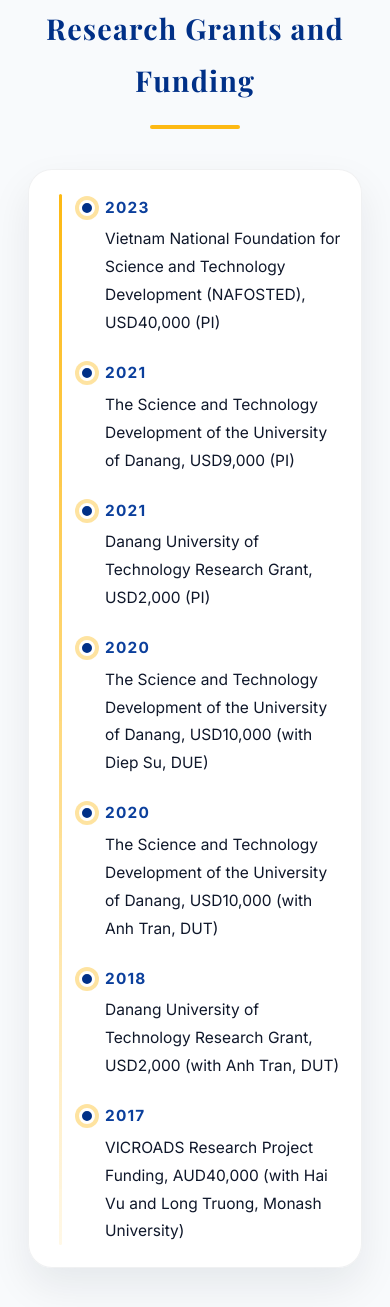
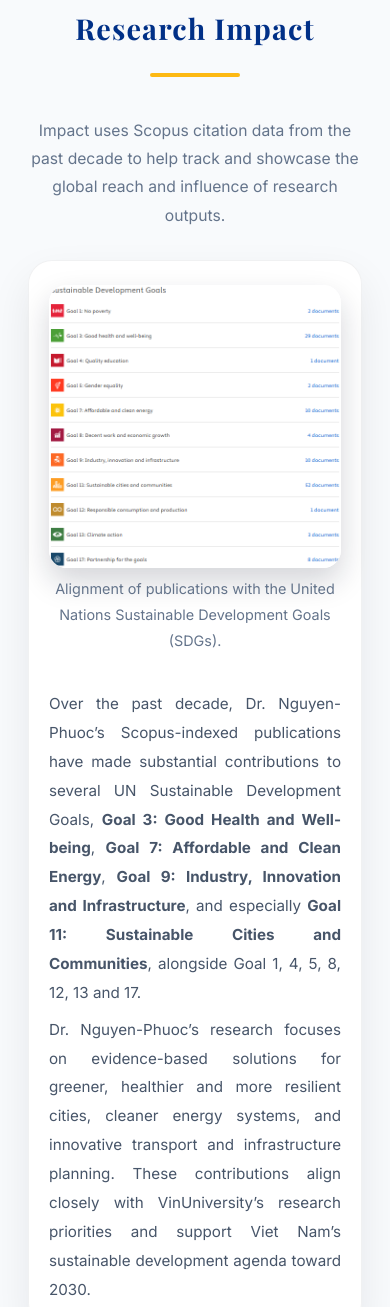
Before and after one commit to npqduy/npqduy.github.io, a plain HTML site: page index.html in a window 390 px wide. Shown: the part 10023-11330 px from the top of the page. Drawn offline with nearby package versions, Linux system fonts and the light colour scheme.

Commit message:
Update index.html

```diff
--- a/index.html
+++ b/index.html
@@ -120,16 +120,15 @@
     /* Layout */
     header {
       position: relative;
-      /* Thay 'vinuni-banner.jpg' bằng đúng đường dẫn ảnh banner của bạn nếu khác */
       background-image:
         linear-gradient(to bottom, rgba(15, 23, 42, 0.55), rgba(15, 23, 42, 0.18)),
         url('https://npqduy.github.io/vin_banner1.png');
-      background-position: top center;   /* giữ trọn chóp tòa nhà */
+      background-position: top center;
       background-size: cover;
       background-repeat: no-repeat;
       color: white;
-      padding: 110px 0 70px;            /* đẩy khối chữ xuống dưới cho hài hòa */
-      min-height: 340px;                 /* đủ cao để ít bị cắt hình */
+      padding: 110px 0 70px;
+      min-height: 340px;
     }
 
     .hero-wrapper {
@@ -334,6 +333,81 @@
       font-size: 1.02rem;
       font-weight: 600;
       color: var(--dark);
+    }
+
+    /* Research Impact */
+    .research-impact-card {
+      margin-top: 10px;
+    }
+
+    .impact-grid {
+      display: grid;
+      grid-template-columns: minmax(0, 1.6fr) minmax(0, 1fr); /* ảnh lớn hơn nội dung một chút */
+      gap: 28px;
+      align-items: center;
+    }
+
+    .impact-figure {
+      display: flex;
+      flex-direction: column;
+      align-items: center;
+    }
+
+    .impact-figure img {
+      width: 100%;
+      display: block;
+      border-radius: 18px;
+      box-shadow: 0 14px 30px rgba(15, 23, 42, 0.18);
+    }
+
+    .impact-figure-caption {
+      margin-top: 8px;
+      font-size: 0.9rem;
+      color: #64748b;
+      text-align: center;
+    }
+
+    .impact-text {
+      font-size: 0.95rem;
+      color: #475569;
+      line-height: 1.9;
+      text-align: justify;
+    }
+
+    .impact-text ul {
+      margin: 10px 0 0 18px;
+      padding-left: 0;
+    }
+
+    .impact-text li {
+      margin-bottom: 6px;
+    }
+
+    /* (old impact classes kept, though now unused) */
+    .impact-column {
+      display: flex;
+      flex-direction: column;
+      gap: 18px;
+    }
+
+    .impact-item {
+      background: #ffffff;
+      border-radius: 18px;
+      padding: 14px 14px 16px;
+      box-shadow: 0 12px 28px rgba(15, 23, 42, 0.06);
+    }
+
+    .impact-item img {
+      width: 100%;
+      display: block;
+      border-radius: 14px;
+    }
+
+    .impact-caption {
+      margin-top: 8px;
+      font-size: 0.92rem;
+      color: #475569;
+      text-align: justify;
     }
 
     /* Timelines */
@@ -586,6 +660,19 @@
       .interests-grid {
         grid-template-columns: repeat(2, minmax(0, 1fr));
       }
+
+      .impact-grid {
+        grid-template-columns: 1fr;
+      }
+
+      .impact-figure {
+        max-width: 480px;
+        margin: 0 auto;
+      }
+
+      .impact-text {
+        margin-top: 8px;
+      }
     }
 
     @media (max-width: 600px) {
@@ -675,7 +762,6 @@
     </div>
   </header>
 
-
   <div class="container">
 
     <!-- Biography -->
@@ -758,6 +844,7 @@
         </div>
       </div>
     </section>
+
     <!-- Education -->
     <section id="education" data-aos="fade-up">
       <h2 class="section-title">Education</h2>
@@ -799,11 +886,11 @@
       </div>
     </section>
 
-    <!-- Professional Experience (moved up & extended) -->
+    <!-- Professional Experience -->
     <section id="professional-experience" data-aos="fade-up">
       <h2 class="section-title">Professional Experience</h2>
 
-      <!-- New Experience block -->
+      <!-- Experience block -->
       <div class="glass-card">
         <div class="subheading">Experience</div>
         <div class="timeline">
@@ -845,7 +932,7 @@
         </div>
       </div>
 
-      <!-- Existing PhD Supervisions -->
+      <!-- PhD Supervisions -->
       <div class="glass-card" style="margin-top:24px;">
         <div class="subheading">PhD Supervisions</div>
         <div class="timeline">
@@ -1019,9 +1106,46 @@
       </div>
     </section>
 
+    <!-- Research Impact -->
+    <section id="research-impact" data-aos="fade-up">
+      <h2 class="section-title">Research Impact</h2>
+      <div class="section-intro">
+        Impact uses Scopus citation data from the past decade to help track and showcase the global reach and influence of research outputs.
+      </div>
+
+      <div class="glass-card research-impact-card">
+        <div class="impact-grid">
+          <!-- Left: SDGs image -->
+          <div class="impact-figure">
+            <img src="https://npqduy.github.io/ip_sdg.png" alt="Research impact on UN Sustainable Development Goals">
+            <p class="impact-figure-caption">
+              Alignment of publications with the United Nations Sustainable Development Goals (SDGs).
+            </p>
+          </div>
+
+          <!-- Right: SDGs description -->
+          <div class="impact-text">
+            <p>
+              Over the past decade, Dr. Nguyen-Phuoc’s Scopus-indexed publications have made
+              substantial contributions to several UN Sustainable Development Goals,
+              <strong>Goal 3: Good Health and Well-being</strong>, <strong>Goal 7: Affordable and Clean Energy</strong>,
+              <strong>Goal 9: Industry, Innovation and Infrastructure</strong>, and especially
+              <strong>Goal 11: Sustainable Cities and Communities</strong>, alongside Goal 1, 4, 5, 8, 12, 13 and 17.
+            </p>
+
+            <p style="margin-top:8px;">
+              Dr. Nguyen-Phuoc’s research focuses on evidence-based solutions for greener, healthier and more resilient cities,
+              cleaner energy systems, and innovative transport and infrastructure planning. These contributions align closely
+              with VinUniversity’s research priorities and support Viet Nam’s sustainable development agenda toward 2030.
+            </p>
+          </div>
+        </div>
+      </div>
+    </section>
+
     <!-- Research Grants and Funding -->
     <section id="grants" data-aos="fade-up">
-      <h2 class="section-title">Research Grants and Funding</h2>
+      <h2 class="section-title" id="research-grants-and-funding">Research Grants and Funding</h2>
       <div class="glass-card">
         <div class="timeline">
           <div class="timeline-item"><div class="timeline-marker"></div><div class="timeline-content"><div class="timeline-year">2023</div><p>Vietnam National Foundation for Science and Technology Development (NAFOSTED), USD40,000 (PI)</p></div></div>
@@ -1035,7 +1159,7 @@
       </div>
     </section>
 
-    <!-- Awards & Honors (moved below Grants & rewritten) -->
+    <!-- Awards & Honors -->
     <section id="awards" data-aos="fade-up">
       <h2 class="section-title">Awards &amp; Honors</h2>
       <div class="glass-card">
@@ -1072,7 +1196,7 @@
       </div>
     </section>
 
-    <!-- Engagements & Services (kept as is) -->
+    <!-- Engagements & Services -->
     <section id="engagements" data-aos="fade-up">
       <h2 class="section-title">Engagements &amp; Services</h2>
 
@@ -1152,7 +1276,7 @@
           <div class="timeline-item">
             <div class="timeline-marker"></div>
             <div class="timeline-content">
-              <div class="timeline-year">2013, 2016, 2019 & 2023</div>
+              <div class="timeline-year">2013, 2016, 2019 &amp; 2023</div>
               <p><strong>Conference Managing Editor</strong></p>
               <p>1st - 4th National Conference on Transport Infrastructure and Sustainable Development (TISDC), Vietnam</p>
             </div>
```
